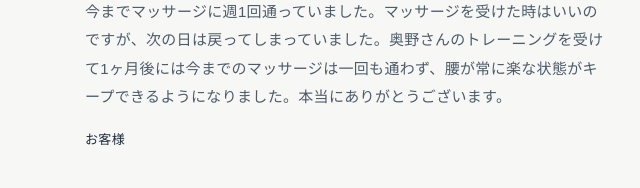
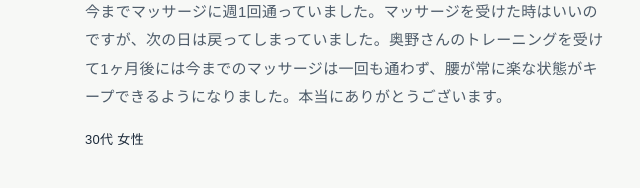
Before and after one commit to dlightokuno/dlight-lp-trial, a plain HTML site: page autumn-men-light.html in a window 1280 px wide. Shown: the part 4820-5008 px from the top of the page, 15-655 px from the left. Drawn offline with Linux system fonts and the light colour scheme; a web font is replaced by a local one.

Commit message:
お客様の声（腰）の掲載者を30代女性に
Co-Authored-By: Claude Opus 5.5 <noreply@anthropic.com>

```diff
--- a/autumn-men-light.html
+++ b/autumn-men-light.html
@@ -164,7 +164,7 @@
       <div class="voice__list voice__list--4">
         <figure class="voice__item">
           <blockquote><p class="voice__h">マッサージに通わなくても、腰が楽な状態に</p><p>今までマッサージに週1回通っていました。マッサージを受けた時はいいのですが、次の日は戻ってしまっていました。奥野さんのトレーニングを受けて1ヶ月後には今までのマッサージは一回も通わず、腰が常に楽な状態がキープできるようになりました。本当にありがとうございます。</p></blockquote>
-          <figcaption>お客様</figcaption>
+          <figcaption>30代 女性</figcaption>
         </figure>
         <figure class="voice__item">
           <blockquote><p class="voice__h">痛くて動けなかった身体が、また動くように</p><p>ハードなトレーニングの影響で、肩・腰・膝を痛めてしまいました。奥野さんにお願いしたところ、最初の3か月はジムなのに一切トレーニングをせず、ストレッチのみ。その結果、また昔のようにトレーニングができるようになりました。</p></blockquote>
```
Also changed, not shown: autumn-men.html (+1 -1 lines).
